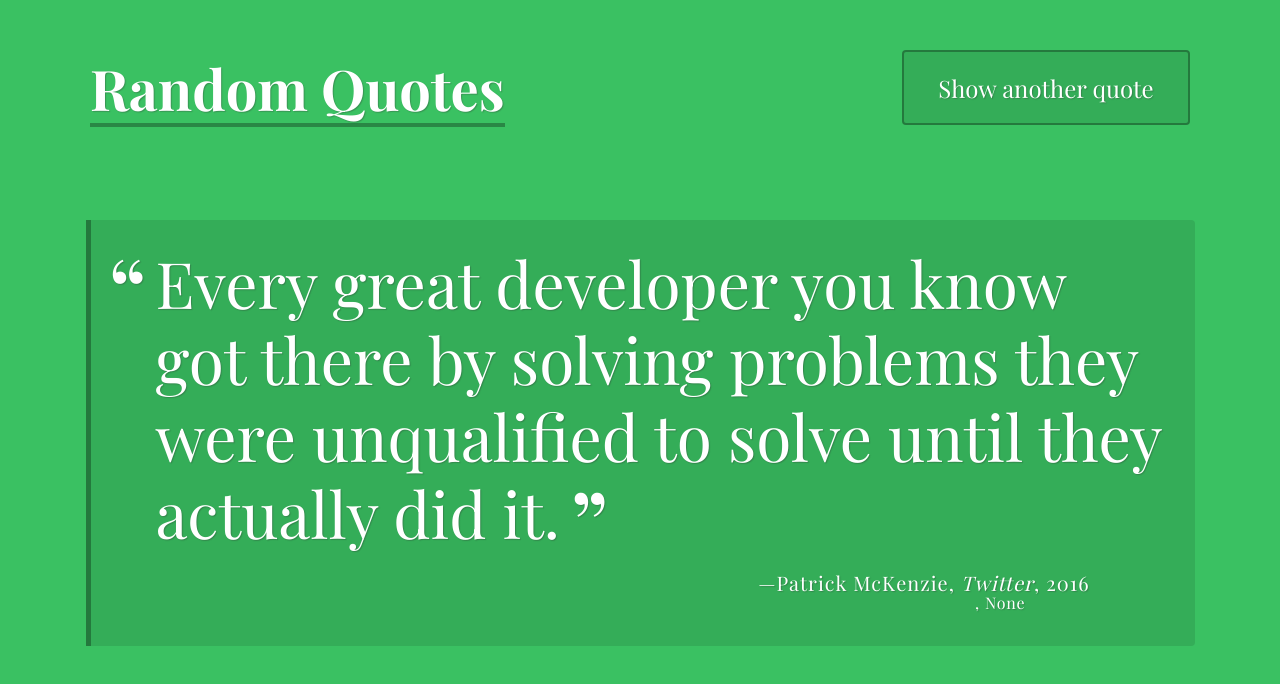
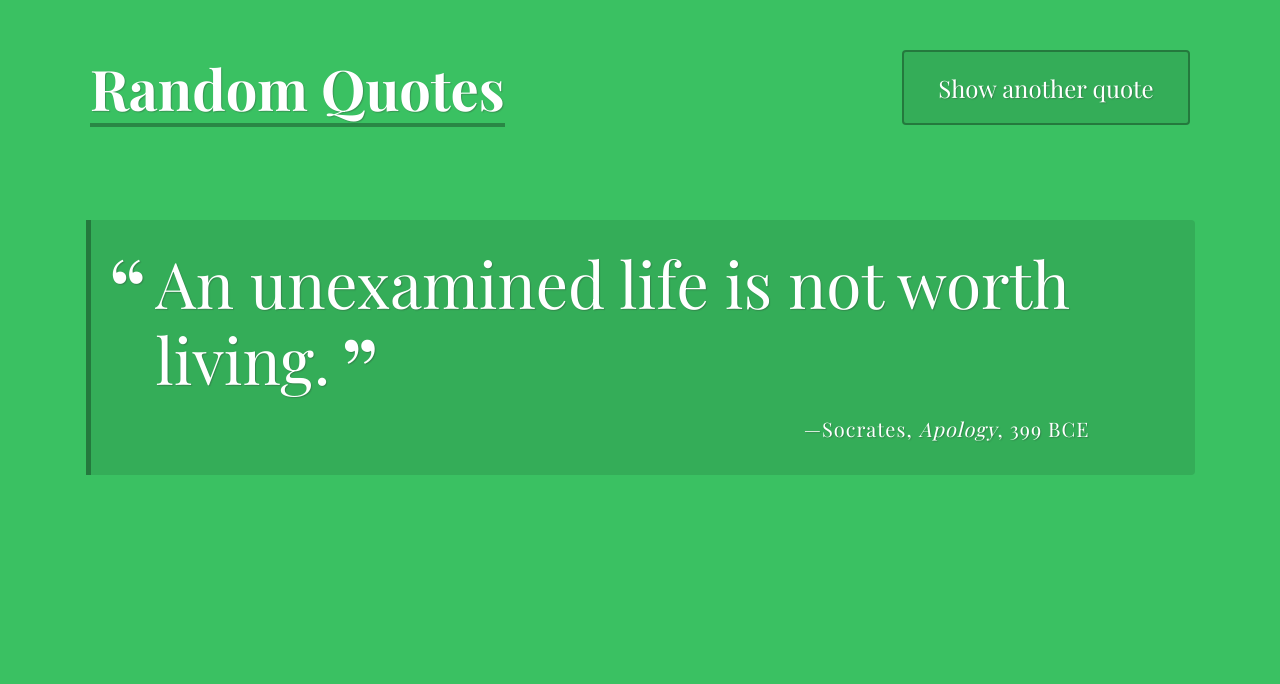
Before and after one commit to Ethan-Reno/Treehouse-Project-1, a plain HTML site: page index.html in a window 1280 px wide. Drawn offline with nearby package versions, Linux system fonts and the light colour scheme; a web font is replaced by a local one.

Commit message:
Final fixes

```diff
--- a/css/styles.css
+++ b/css/styles.css
@@ -121,12 +121,7 @@ h1 {
   letter-spacing: 0.05em;
   line-height: 1.1;
   text-align: right;
-  margin-right: 4em;
-}
-
-.subject:before {
-  content: ", ";
-  font-style: normal;
+  margin-right: 5em;
 }
 
 @media (min-width: 768px) {
--- a/index.html
+++ b/index.html
@@ -16,8 +16,8 @@
     <main>
      <div class="container">
       <div id="quote-box" class="quote-box">
-        <p class="quote">Every great developer you know got there by solving problems they were unqualified to solve until they actually did it.</p>
-        <p class="source">Patrick McKenzie<span class="citation">Twitter</span><span class="year">2016</span><span class="subject">None</span></p>
+        <p class="quote">An unexamined life is not worth living.</p>
+        <p class="source">Socrates<span class="citation">Apology</span><span class="year">399 BCE</span></p>
       </div>
      </div>
    </main>
```
